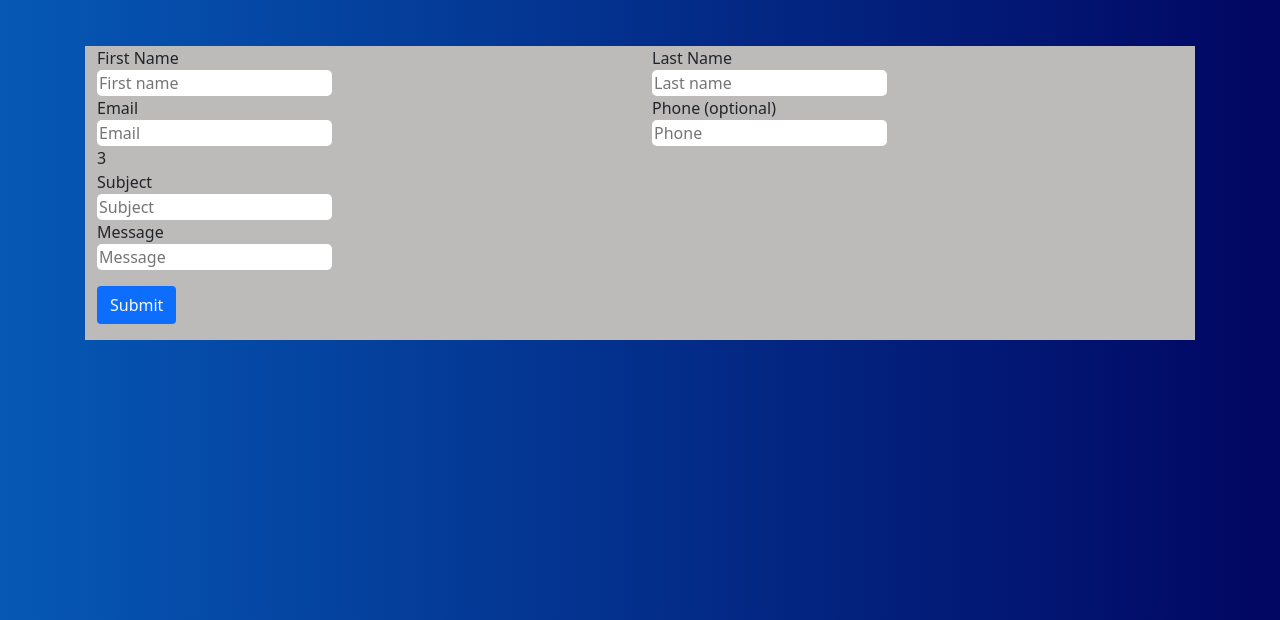
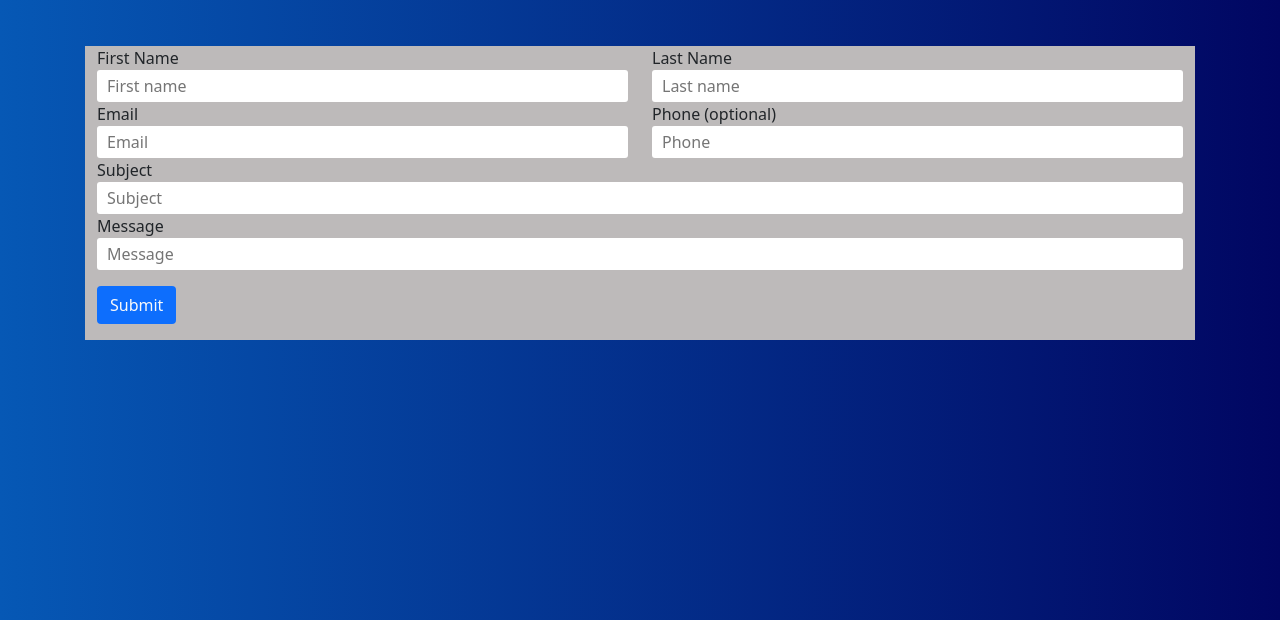
Before and after one commit to alvaldes86/Contact-Form-Bootstrap-, a plain HTML site: page index.html in a window 1280 px wide. Shown: the part 180-800 px from the top of the page. Drawn offline with nearby package versions, Linux system fonts and the light colour scheme.

Commit message:
contact form my way done

```diff
--- a/CSS/style.css
+++ b/CSS/style.css
@@ -14,6 +14,7 @@ main>.container {
 
  input{
     border: none;
-    border-radius: 5px;
-
+    border-radius: 3px;
+    padding: 4px;
+    padding-left: 10px;
 }
--- a/index.html
+++ b/index.html
@@ -45,48 +45,50 @@
 <main class="flex-shrink-0">
     <h1 class="text-light text-center margin-top">Contact Me</h1>
    <div class="container">
-       <form action="#">
+       <form action="" method="GET">
            <div class="container first-container">
                 <div class="row row-cols-2">
                     <div class="col">
                         <label for="first-name">First Name</label>
                         <br>
-                        <input type="text" id="first-name" placeholder="First name">
+                        <input class="w-100" type="text" id="first-name" placeholder="First name">
                     </div>
 
                     <div class="col">
-                        <label for="last-name">Last Name</label>
-                        <br>
-                        <input type="text" id="last-name" placeholder="Last name">
+
+                            <label for="last-name">Last Name</label>
+                            <br>
+                            <input class="w-100" type="text" id="last-name" placeholder="Last name">
+
                     </div>
 
                     <div class="col">
                         <label for="email">Email</label>
                         <br>
-                        <input type="text" id="email" placeholder="Email">
+                        <input class="w-100" type="text" id="email" placeholder="Email" required>
                     </div>
 
                     <div class="col">
                         <label for="phone-number">Phone (optional)</label>
                         <br>
-                        <input type="text" id="phone-number" placeholder="Phone">
+                        <input class="w-100" type="text" id="phone-number" placeholder="Phone">
                     </div>
-                </div>3
+                </div>
 
-                <div class="row">
+                <div class="row ">
                     <div class="col-12">
                         <label for="subject">Subject</label>
                         <br>
-                        <input type="text" id="subject" placeholder="Subject">
+                        <input class="w-100" type="text" id="subject" placeholder="Subject">
                     </div>
 
                     <div class="col-12">
                         <label for="message">Message</label>
                         <br>
-                        <input type="text" id="message" placeholder="Message">
+                        <input class="w-100" type="text" id="message" placeholder="Message">
                     </div>
 
-                    <div class="col">
+                    <div class="col-12">
                         <button class="btn bg-primary mt-3 mb-3 text-light" >Submit</button>
                     </div>
                 </div>
```
